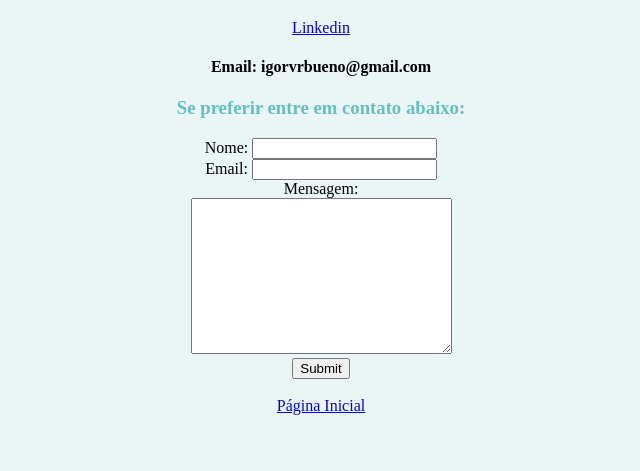
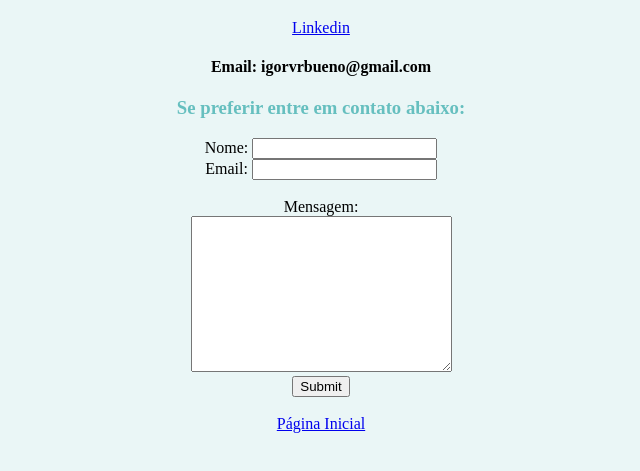
Before and after one commit to igorvrbueno/cv-css, a plain HTML site: page contato.html in a window 1280 px wide. Shown: the part 61-532 px from the top of the page, without its empty margins (319-959 px from the left). Drawn offline with Linux system fonts and the light colour scheme.

Commit message:
Alterção espaçamento para o campo de mensagem

```diff
--- a/contato.html
+++ b/contato.html
@@ -20,7 +20,7 @@
     <label>Nome:</label>
     <input type="text" name="yourName" value=""><br>
     <label>Email:</label>
-    <input type="email" name="yourEmail" value=""><br>
+    <input type="email" name="yourEmail" value=""><br><br>
     <label>Mensagem:</label><br>
     <textarea name="yourMessage" rows="10" cols="30"></textarea><br>
     <input type="submit" name="">
```
